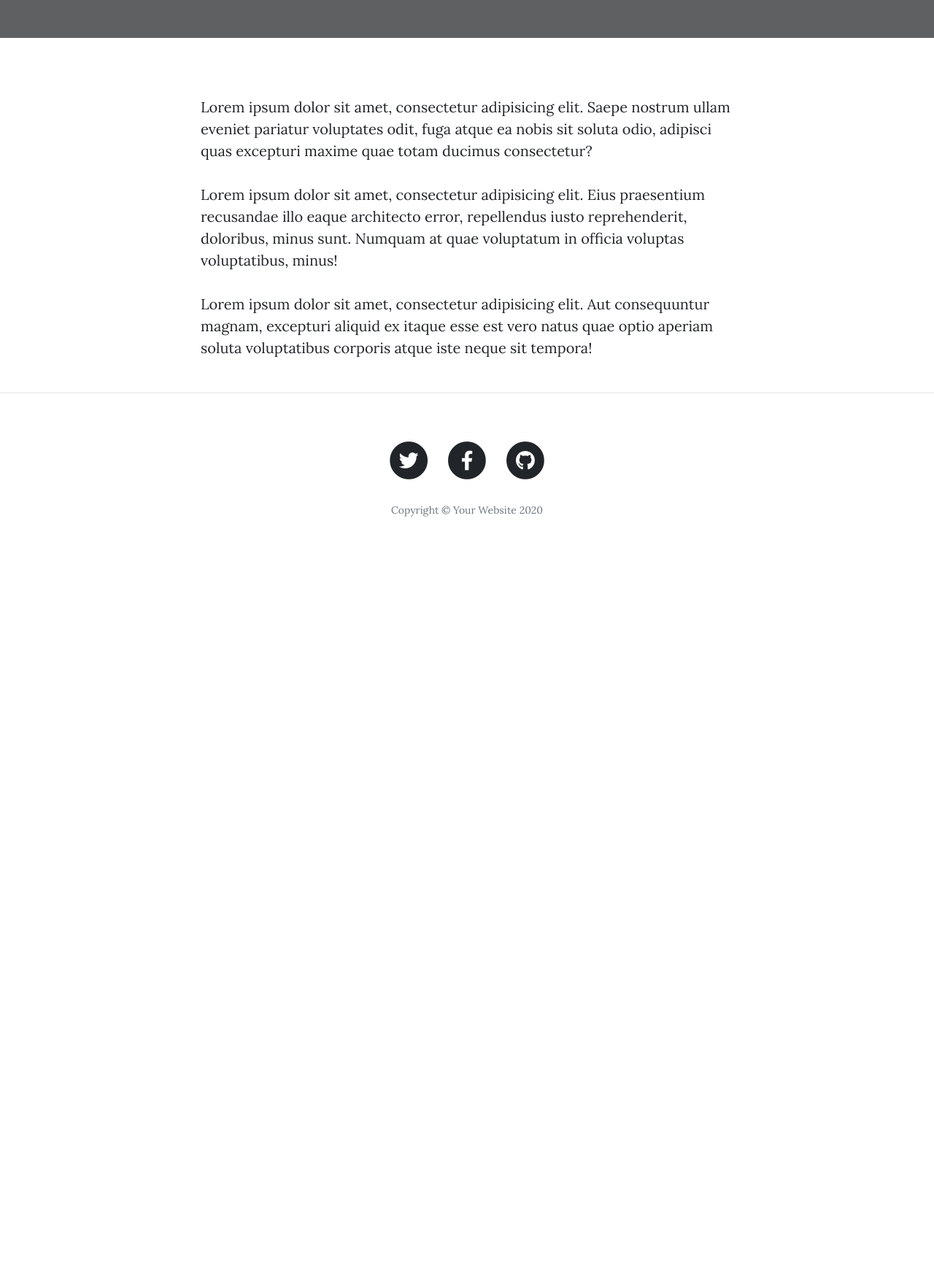
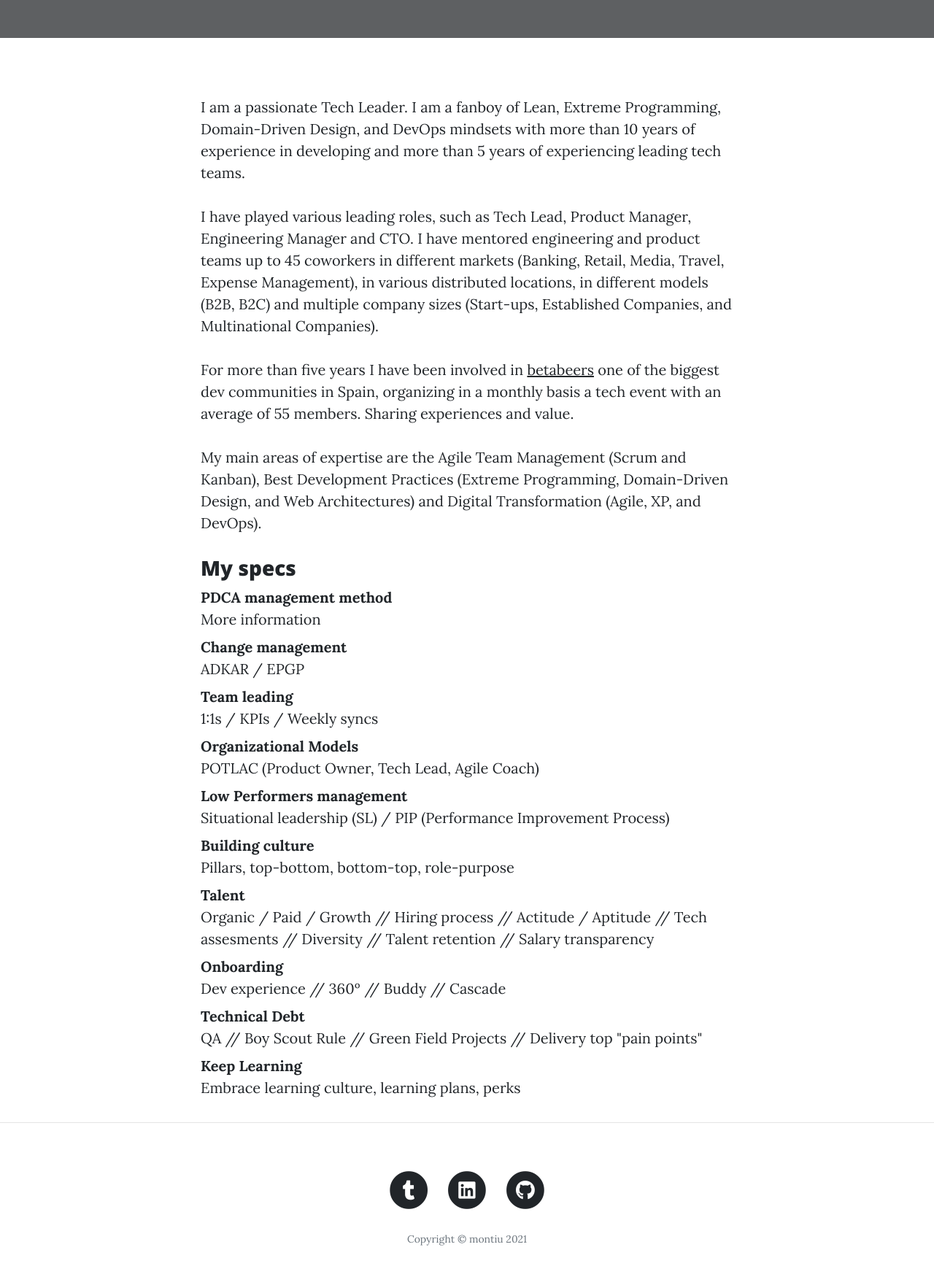
Before and after one commit to smontiu/smontiu.github.io, a website: page about.html in a window 1280 px wide. Shown: the part 480-2226 px from the top of the page at 73% size. Before the commit the page ends 1255 px from the top, so only its background shows below. Drawn offline with nearby package versions, Linux system fonts and the light colour scheme; files that its build step writes are made by us from their sources; grey boxes are pictures that could not be loaded.

Commit message:
feat: update about page

```diff
--- a/about.html
+++ b/about.html
@@ -28,7 +28,7 @@
   <!-- Navigation -->
   <nav class="navbar navbar-expand-lg navbar-light fixed-top" id="mainNav">
     <div class="container">
-      <a class="navbar-brand" href="index.html">Santiago Montiu</a>
+      <a class="navbar-brand" href="index.html">Montiu</a>
       <button class="navbar-toggler navbar-toggler-right" type="button" data-toggle="collapse" data-target="#navbarResponsive" aria-controls="navbarResponsive" aria-expanded="false" aria-label="Toggle navigation">
         Menu
         <i class="fas fa-bars"></i>
@@ -68,9 +68,37 @@
   <div class="container">
     <div class="row">
       <div class="col-lg-8 col-md-10 mx-auto">
-        <p>Lorem ipsum dolor sit amet, consectetur adipisicing elit. Saepe nostrum ullam eveniet pariatur voluptates odit, fuga atque ea nobis sit soluta odio, adipisci quas excepturi maxime quae totam ducimus consectetur?</p>
-        <p>Lorem ipsum dolor sit amet, consectetur adipisicing elit. Eius praesentium recusandae illo eaque architecto error, repellendus iusto reprehenderit, doloribus, minus sunt. Numquam at quae voluptatum in officia voluptas voluptatibus, minus!</p>
-        <p>Lorem ipsum dolor sit amet, consectetur adipisicing elit. Aut consequuntur magnam, excepturi aliquid ex itaque esse est vero natus quae optio aperiam soluta voluptatibus corporis atque iste neque sit tempora!</p>
+        <p>I am a passionate Tech Leader. I am a fanboy of Lean, Extreme Programming, Domain-Driven Design, and DevOps mindsets with more than 10 years of experience in developing and more than 5 years of experiencing leading tech teams.</p>
+        <p>I have played various leading roles, such as Tech Lead, Product Manager, Engineering Manager and CTO. I have mentored engineering and product teams up to 45 coworkers in different markets (Banking, Retail, Media, Travel, Expense Management), in various distributed locations, in different models (B2B, B2C) and multiple company sizes (Start-ups, Established Companies, and Multinational Companies).</p>
+        <p>For more than five years I have been involved in <a href="https://betabeers.com/">betabeers</a> one of the biggest dev communities in Spain, organizing in a monthly basis a tech event with an average of 55 members. Sharing experiences and value.</p>
+        <p>My main areas of expertise are the Agile Team Management (Scrum and Kanban), Best Development Practices (Extreme Programming, Domain-Driven Design, and Web Architectures) and Digital Transformation (Agile, XP, and DevOps).</p>
+      </div>
+    </div>
+    <div class="row">
+      <div class="col-lg-8 col-md-10 mx-auto">
+        <h3>My specs</h3>
+        <dl>
+          <dt>PDCA management method</dt>
+          <dd><a href="https://en.wikipedia.org/wiki/PDCA">More information</a></dd>
+          <dt>Change management</dt>
+          <dd>ADKAR / EPGP</dd>
+          <dt>Team leading</dt>
+          <dd>1:1s / KPIs / Weekly syncs</dd>
+          <dt>Organizational Models</dt>
+          <dd>POTLAC (Product Owner, Tech Lead, Agile Coach)</dd>
+          <dt>Low Performers management</dt>
+          <dd>Situational leadership (SL) / PIP (Performance Improvement Process)</dd>
+          <dt>Building culture</dt>
+          <dd>Pillars, top-bottom, bottom-top, role-purpose</dd>
+          <dt>Talent</dt>
+          <dd>Organic / Paid / Growth // Hiring process // Actitude / Aptitude // Tech assesments // Diversity // Talent retention // Salary transparency</dd>
+          <dt>Onboarding</dt>
+          <dd>Dev experience // 360º // Buddy // Cascade</dd>
+          <dt>Technical Debt</dt>
+          <dd>QA // Boy Scout Rule // Green Field Projects // Delivery top "pain points"</dd>
+          <dt>Keep Learning</dt>
+          <dd>Embrace learning culture, learning plans, perks</dd>
+        </dl>
       </div>
     </div>
   </div>
@@ -84,23 +112,23 @@
         <div class="col-lg-8 col-md-10 mx-auto">
           <ul class="list-inline text-center">
             <li class="list-inline-item">
-              <a href="#">
+              <a href="https://lvldp.tumblr.com/">
                 <span class="fa-stack fa-lg">
                   <i class="fas fa-circle fa-stack-2x"></i>
-                  <i class="fab fa-twitter fa-stack-1x fa-inverse"></i>
+                  <i class="fab fa-tumblr fa-stack-1x fa-inverse"></i>
                 </span>
               </a>
             </li>
             <li class="list-inline-item">
-              <a href="#">
+              <a href="https://www.linkedin.com/in/montiu/">
                 <span class="fa-stack fa-lg">
                   <i class="fas fa-circle fa-stack-2x"></i>
-                  <i class="fab fa-facebook-f fa-stack-1x fa-inverse"></i>
+                  <i class="fab fa-linkedin fa-stack-1x fa-inverse"></i>
                 </span>
               </a>
             </li>
             <li class="list-inline-item">
-              <a href="#">
+              <a href="https://github.com/smontiu">
                 <span class="fa-stack fa-lg">
                   <i class="fas fa-circle fa-stack-2x"></i>
                   <i class="fab fa-github fa-stack-1x fa-inverse"></i>
@@ -108,7 +136,7 @@
               </a>
             </li>
           </ul>
-          <p class="copyright text-muted">Copyright &copy; Your Website 2020</p>
+          <p class="copyright text-muted">Copyright &copy; montiu 2021</p>
         </div>
       </div>
     </div>
--- a/css/clean-blog.css
+++ b/css/clean-blog.css
@@ -1,6 +1,6 @@
 /*!
  * Start Bootstrap - Clean Blog v5.0.10 (https://startbootstrap.com/theme/clean-blog)
- * Copyright 2013-2020 Start Bootstrap
+ * Copyright 2013-2021 Start Bootstrap
  * Licensed under MIT (https://github.com/StartBootstrap/startbootstrap-clean-blog/blob/master/LICENSE)
  */
 
```
Also changed, not shown: contact.html (+13 -48 lines), index.html (+5 -7 lines), css/clean-blog.min.css, js/clean-blog.min.js.
